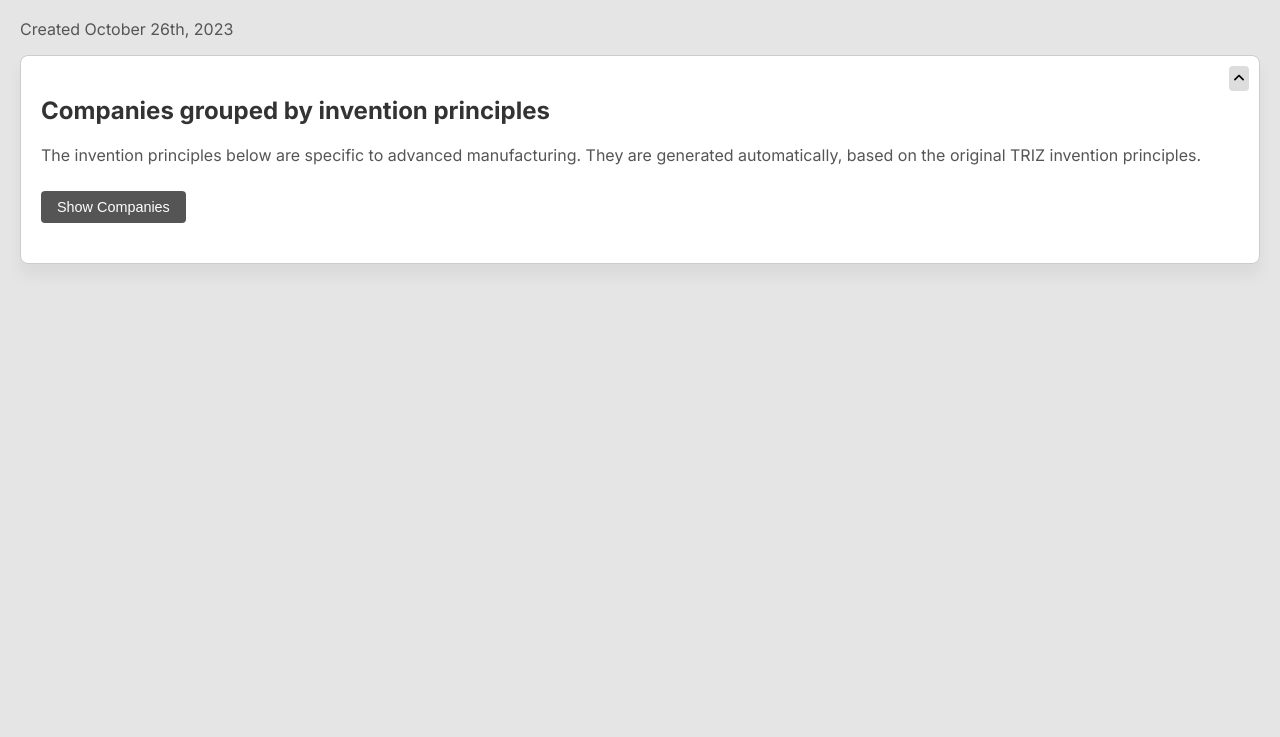
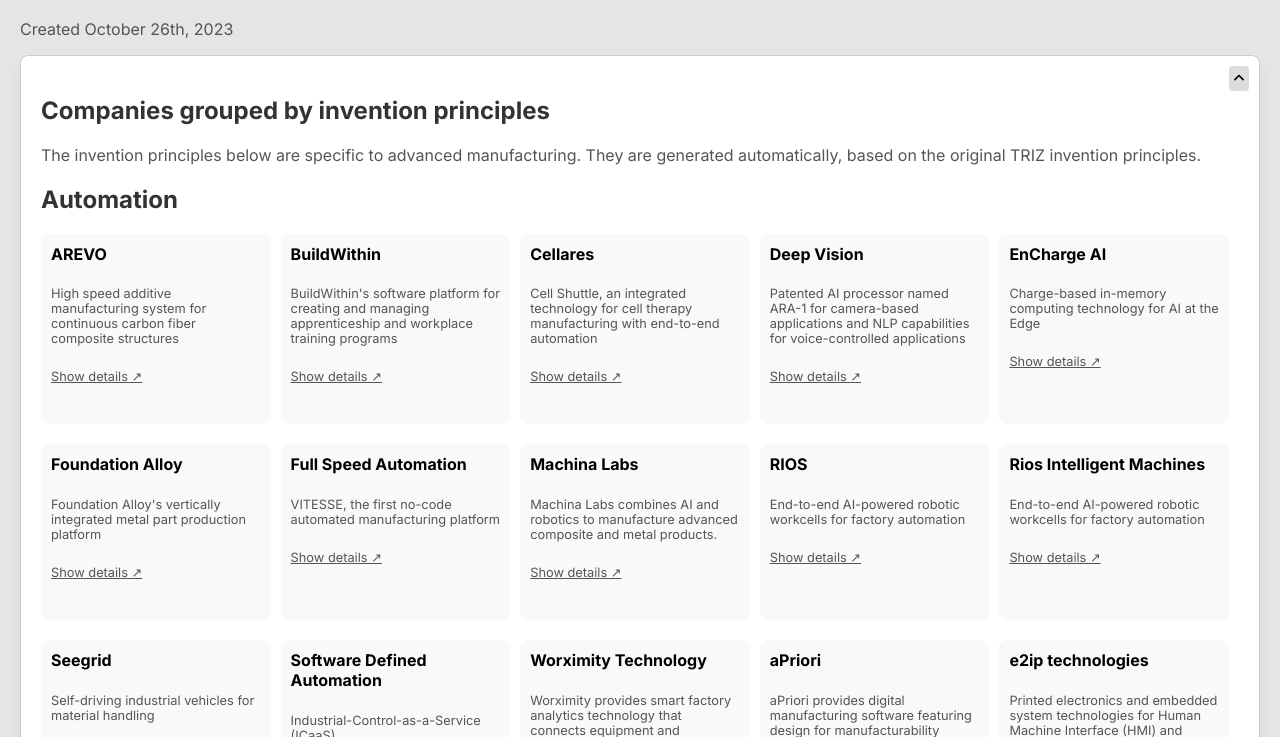
Before and after one commit to mergeflow/tech-landscapes, a plain HTML site: page index.html in a window 1280 px wide. Shown: the part 63-800 px from the top of the page. Drawn offline with Linux system fonts and the light colour scheme.

Commit message:
display companies grouped by invention principles right when the page is loaded

```diff
--- a/index.html
+++ b/index.html
@@ -3,7 +3,7 @@
 <head>
     <meta charset="UTF-8">
     <meta name="viewport" content="width=device-width, initial-scale=1.0">
-    <title>GSK</title>
+    <title>Advanced manufacturing companies</title>
     <link rel="stylesheet" href="https://cdnjs.cloudflare.com/ajax/libs/font-awesome/6.0.0-beta3/css/all.min.css">
     <link rel="stylesheet" href="css/styles.css">
     <link href="https://fonts.googleapis.com/css2?family=Inter:wght@400;700&display=swap" rel="stylesheet">
@@ -17,7 +17,6 @@
         <button class="toggle-button" onclick="toggleContent(this)"><i class="fas fa-angle-up"></i></button>
         <h2>Companies grouped by invention principles</h2>
         <p>The invention principles below are specific to advanced manufacturing. They are generated automatically, based on the original TRIZ invention principles.</p>
-        <button id="loadCompanies" class="primary-button">Show Companies</button>
         <div class="collapsible-content">
             <div id="companies">
                 <!-- the companies content created by javascript will go here-->
@@ -64,5 +63,7 @@
         </div>
     </div>
   </div>
+  <!-- call the JS function that loads and displays companies, grouped by invention principles, from JSON -->
+  <script type="module" src="./js/company_data.mjs"></script>
 </body>
 </html>
--- a/js/company_data.mjs
+++ b/js/company_data.mjs
@@ -61,7 +61,7 @@ document.querySelectorAll('.modal-trigger').forEach(function(trigger) {
 });
 
 // Function to load and display companies grouped by invention principles
-function loadAndDisplayCompanies() {
+export function loadAndDisplayCompanies() {
     const groupedCompanies = groupCompaniesByPrinciple(factoryAutomationCompanyData);
 
     // Get the div where you want to add content
@@ -115,5 +115,8 @@ function loadAndDisplayCompanies() {
     });
 }
 
-// Add click event listener to the button
-document.getElementById('loadCompanies').addEventListener('click', loadAndDisplayCompanies);
+// execute the function as soon as this module is loaded
+loadAndDisplayCompanies();
+
+// Add click event listener to the button -- not needed at the moment because this happens upon load of page now
+//document.getElementById('loadCompanies').addEventListener('click', loadAndDisplayCompanies);
```
